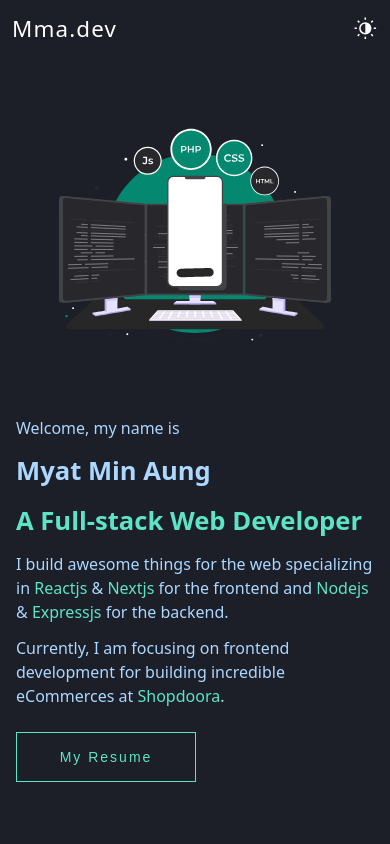
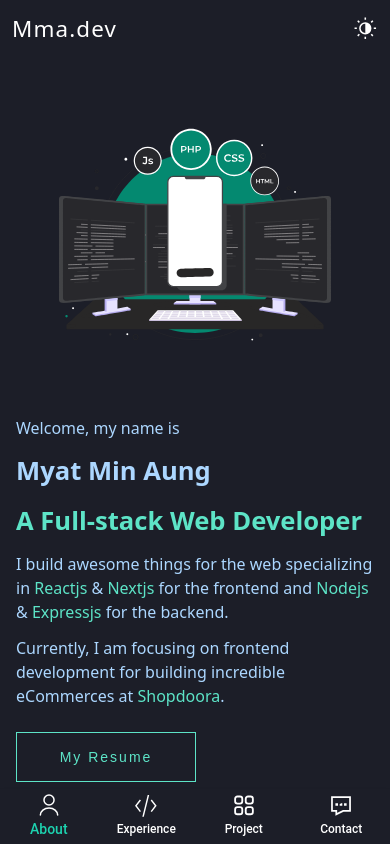
Before and after one commit to myatminag/myatminaung.v1, a Next.js app: page / in a window 390 px wide. Shown: the top 844 px of the page. Built offline with nearby package versions, Linux system fonts and the light colour scheme.

Commit message:
fix: mobile nav

```diff
--- a/app/page.jsx
+++ b/app/page.jsx
@@ -22,7 +22,7 @@ const Home = () => {
     return (
         <>
             <Header aboutRef={aboutRef} expRef={expRef} contactRef={contactRef} projectRef={projectRef} />
-            {/* <BottomNav aboutRef={aboutRef} expRef={expRef} contactRef={contactRef} projectRef={projectRef} /> */}
+            <BottomNav aboutRef={aboutRef} expRef={expRef} contactRef={contactRef} projectRef={projectRef} />
             <main className="px-4 lg:px-0">
                 <ScrollToTop />
                 <HeroSection aboutRef={aboutRef} />
--- a/components/navbar/BottomNav.jsx
+++ b/components/navbar/BottomNav.jsx
@@ -11,7 +11,7 @@ import { ExpIcon } from '../icons/ExpIcon';
 const BottomNav = ({ aboutRef, expRef, projectRef, contactRef }) => {
 
     const navigation = [
-        { id: 1, label: "About Me?", icon: <AboutIcon />, ref: aboutRef },
+        { id: 1, label: "About", icon: <AboutIcon />, ref: aboutRef },
         { id: 2, label: "Experience", icon: <ProjectIcon />, ref: expRef },
         { id: 3, label: "Project", icon: <ExpIcon />, ref: projectRef },
         { id: 4, label: "Contact", icon: <ContactIcon />, ref: contactRef },
```
